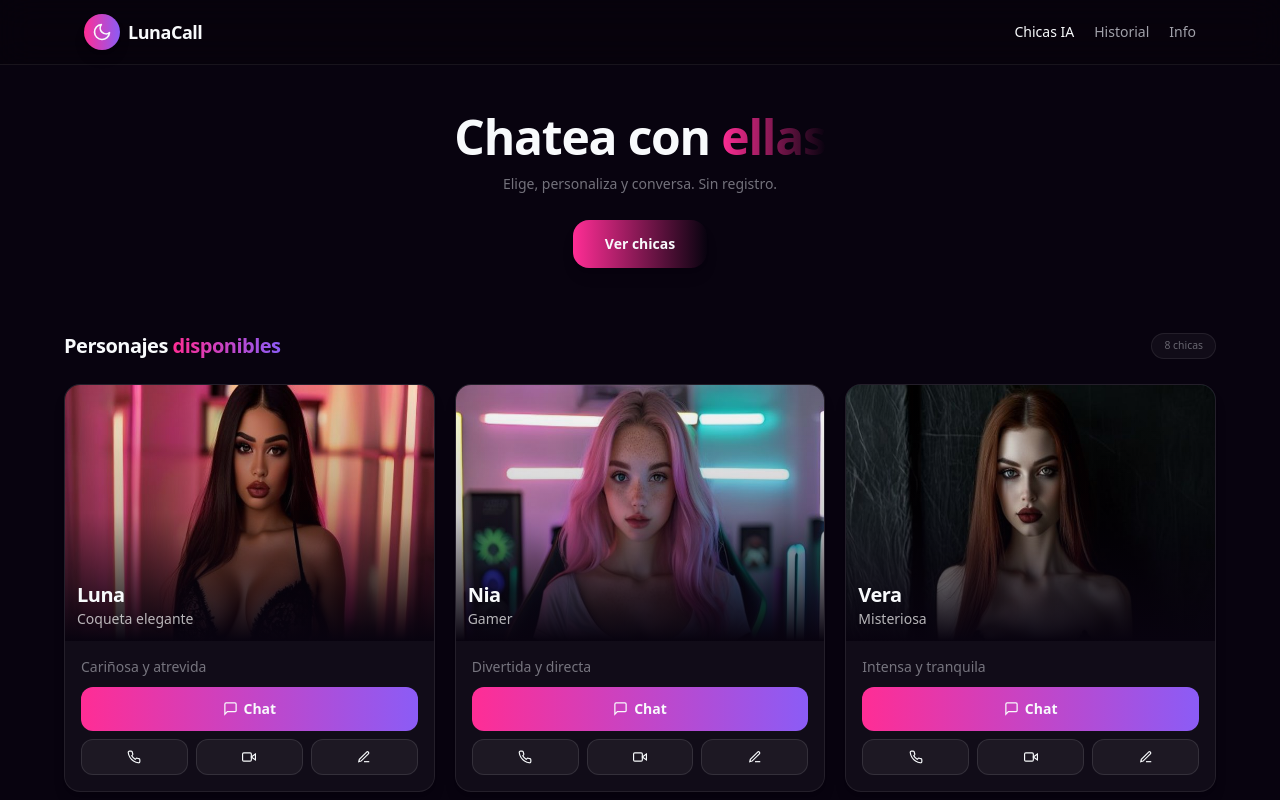
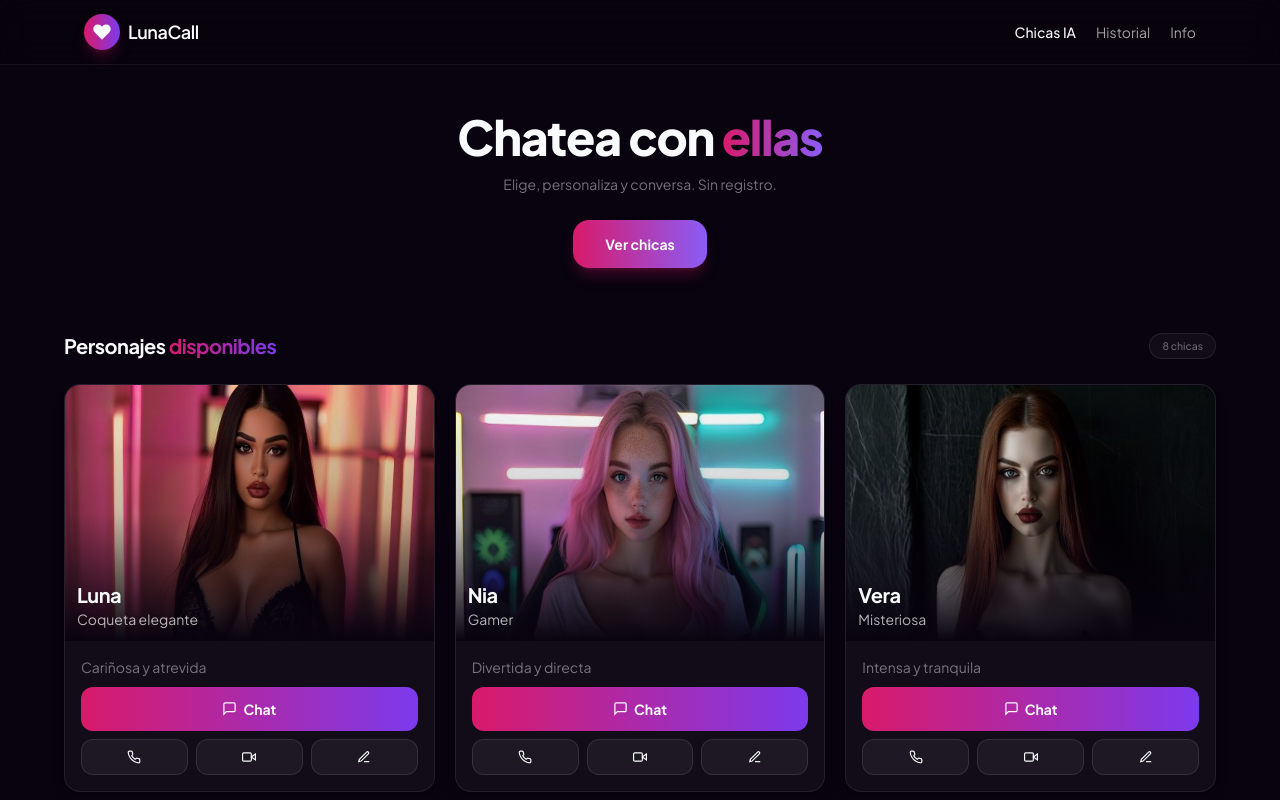
Before and after one commit to 3737631/luciaia, a Next.js app: page /luciaia/girls in a window 1280 px wide. Shown: the top 800 px of the page. Built offline with nearby package versions, Linux system fonts and the light colour scheme.

Commit message:
darker pink palette, heart logo, Plus Jakarta Sans font

```diff
--- a/src/app/girls/page.tsx
+++ b/src/app/girls/page.tsx
@@ -19,7 +19,7 @@ export default function GirlsPage() {
             <div className="mx-auto max-w-xl text-center">
               <h1 className="text-3xl font-extrabold leading-[1.15] tracking-tight sm:text-5xl">
                 Chatea con{' '}
-                <span className="bg-gradient-to-r from-pink to-purple-500 bg-clip-text text-transparent">ellas</span>
+                <span className="bg-gradient-to-r from-pink to-purple bg-clip-text text-transparent">ellas</span>
               </h1>
               <p className="mx-auto mt-3 max-w-md text-sm leading-relaxed text-muted/70">
                 Elige, personaliza y conversa. Sin registro.
@@ -27,7 +27,7 @@ export default function GirlsPage() {
               <div className="mt-6">
                 <Link
                   href="#girls"
-                  className="inline-flex h-12 items-center justify-center rounded-2xl bg-gradient-to-r from-pink to-purple-500 px-8 text-sm font-bold shadow-lg shadow-pink-500/25 transition-all duration-200 hover:shadow-xl hover:shadow-pink-500/30 active:scale-[0.97]"
+                  className="inline-flex h-12 items-center justify-center rounded-2xl bg-gradient-to-r from-pink to-purple px-8 text-sm font-bold shadow-lg shadow-pink/25 transition-all duration-200 hover:shadow-xl hover:shadow-pink/30 active:scale-[0.97]"
                 >
                   Ver chicas
                 </Link>
--- a/src/app/globals.css
+++ b/src/app/globals.css
@@ -89,14 +89,14 @@ body::before {
 }
 
 .gradient-text {
-  background: linear-gradient(90deg, #ff2d95, #8b5cf6);
+  background: linear-gradient(90deg, #d91a6a, #7c3aed);
   -webkit-background-clip: text;
   background-clip: text;
   color: transparent;
 }
 
 .gradient-btn {
-  background: linear-gradient(90deg, #ff2d95, #8b5cf6);
+  background: linear-gradient(90deg, #d91a6a, #7c3aed);
 }
 
 .shimmer-bg {
--- a/src/app/layout.tsx
+++ b/src/app/layout.tsx
@@ -1,6 +1,9 @@
 import type { Metadata } from "next";
+import { Plus_Jakarta_Sans } from "next/font/google";
 import "./globals.css";
 import AnimatedBackground from "@/components/AnimatedBackground";
+
+const jakarta = Plus_Jakarta_Sans({ subsets: ["latin"] });
 
 export const metadata: Metadata = {
   title: "LunaCall — Chica IA ficticia por chat y videollamada",
@@ -15,7 +18,7 @@ export default function RootLayout({
 }) {
   return (
     <html lang="es">
-      <body className="min-h-screen bg-bg text-ink antialiased">
+      <body className={`${jakarta.className} min-h-screen bg-bg text-ink antialiased`}>
         <script dangerouslySetInnerHTML={{
           __html: `
 (function(){
--- a/src/components/ChatWindow.tsx
+++ b/src/components/ChatWindow.tsx
@@ -262,7 +262,7 @@ export default function ChatWindow({ girl }: { girl: Girl }) {
       <div ref={scrollRef} className="flex-1 overflow-x-hidden overflow-y-auto space-y-3 rounded-2xl border border-white/[0.05] bg-white/[0.02] p-4 shadow-inner">
         {messages.map((m) => (
           <div key={m.id} className={`flex animate-fadeUp ${m.from === "user" ? "justify-end" : "justify-start"}`}>
-            <div className={`max-w-[80%] rounded-2xl px-4 py-3 text-sm leading-relaxed ${m.from === "user" ? "bg-gradient-to-r from-pink to-purple-500 text-white shadow-lg shadow-pink/15" : "bg-white/10 text-ink backdrop-blur-sm border border-white/[0.06]"}`}>
+            <div className={`max-w-[80%] rounded-2xl px-4 py-3 text-sm leading-relaxed ${m.from === "user" ? "bg-gradient-to-r from-pink to-purple text-white shadow-lg shadow-pink/15" : "bg-white/10 text-ink backdrop-blur-sm border border-white/[0.06]"}`}>
               {renderText(m.text)}
             </div>
           </div>
--- a/src/components/Header.tsx
+++ b/src/components/Header.tsx
@@ -7,8 +7,8 @@ export default function Header() {
     <header className="sticky top-0 z-50 backdrop-blur-lg bg-[rgba(7,3,12,0.72)] border-b border-white/[0.07]">
       <div className="mx-auto flex h-[64px] max-w-6xl items-center justify-between px-4 sm:px-5">
         <Link href="/girls" className="flex items-center gap-2">
-          <span className="flex h-8 w-8 items-center justify-center rounded-full gradient-btn shadow-lg shadow-pink-500/25 sm:h-9 sm:w-9">
-            <svg viewBox="0 0 24 24" className="h-4 w-4 sm:h-5 sm:w-5" fill="none" stroke="currentColor" strokeWidth="2" strokeLinecap="round" strokeLinejoin="round"><path d="M21 12.79A9 9 0 1 1 11.21 3 7 7 0 0 0 21 12.79z"/></svg>
+          <span className="flex h-8 w-8 items-center justify-center rounded-full gradient-btn shadow-lg shadow-pink/25 sm:h-9 sm:w-9">
+            <svg viewBox="0 0 24 24" className="h-4 w-4 sm:h-5 sm:w-5" fill="currentColor" stroke="none"><path d="M20.84 4.61a5.5 5.5 0 0 0-7.78 0L12 5.67l-1.06-1.06a5.5 5.5 0 0 0-7.78 7.78l1.06 1.06L12 21.23l7.78-7.78 1.06-1.06a5.5 5.5 0 0 0 0-7.78z"/></svg>
           </span>
           <span className="text-base font-semibold tracking-tight sm:text-lg">LunaCall</span>
         </Link>
--- a/tailwind.config.js
+++ b/tailwind.config.js
@@ -9,7 +9,8 @@ module.exports = {
       colors: {
         bg: "#08030f",
         purple: "#8b5cf6",
-        pink: "#ff2d95",
+        pink: "#d91a6a",
+        rose: "#b8145a",
         blue: "#38bdf8",
         ink: "#f8fafc",
         muted: "#a1a1aa",
```
